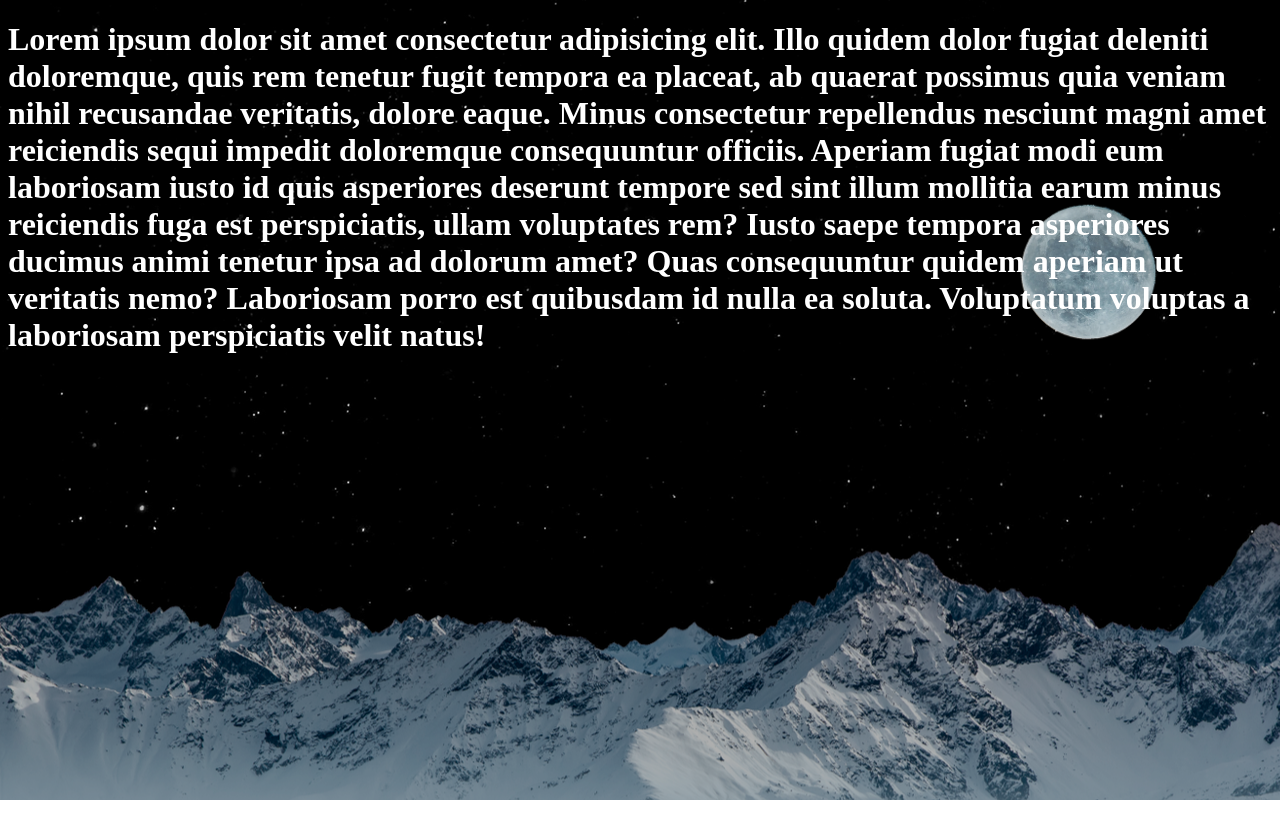
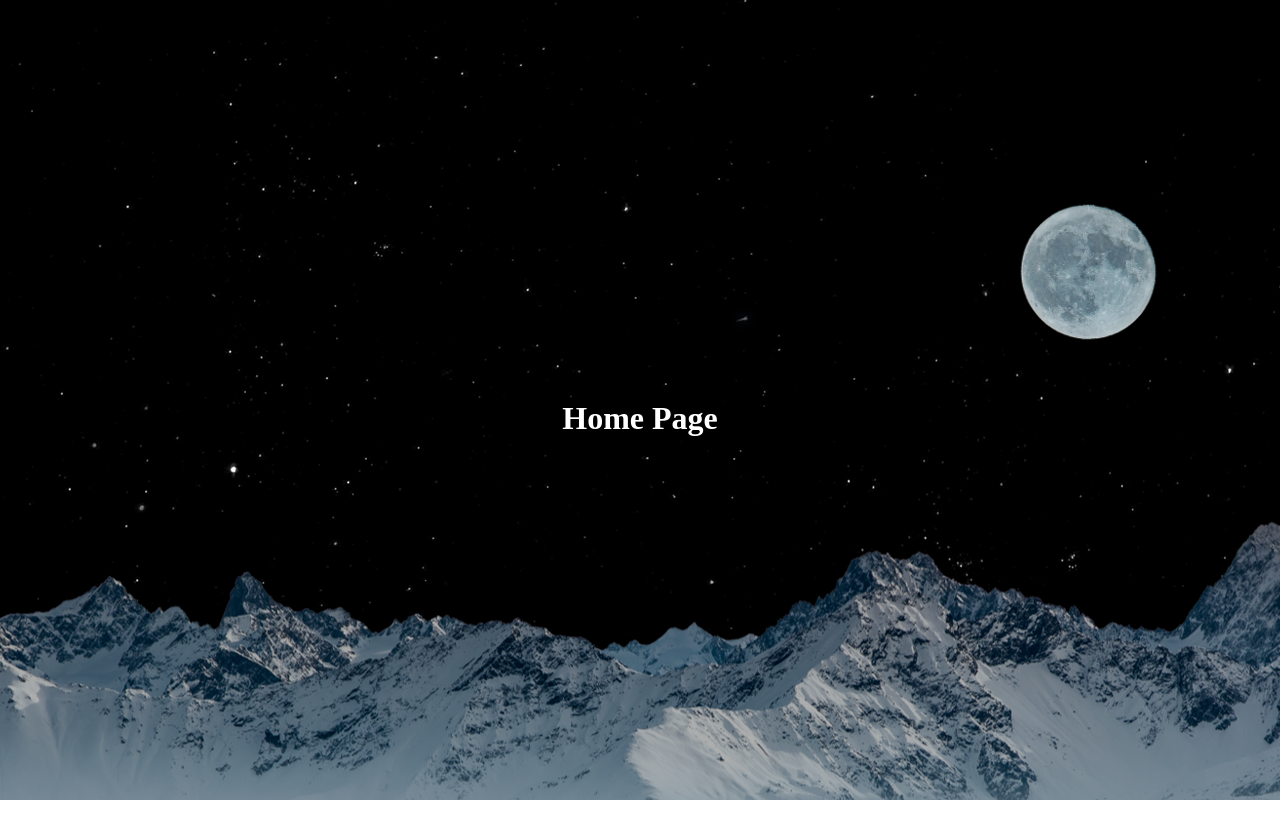
Before and after one commit to 0racularGh0st/portfolio-1.0, a Vue app: page / in a window 1280 px wide. Shown: the top 838 px of the page. After the commit the page ends 800 px from the top, so only its background shows below. Built offline with nearby package versions, Linux system fonts and the light colour scheme.

Commit message:
modify home page

```diff
--- a/src/App.vue
+++ b/src/App.vue
@@ -27,7 +27,5 @@ export default {
 }
 .home-class{
     position: relative;
-    color: white;
-    height: 150vh;
 }
 </style>
--- a/src/views/Home.vue
+++ b/src/views/Home.vue
@@ -1,6 +1,6 @@
 <template>
   <div class="home">
-    <h1>Lorem ipsum dolor sit amet consectetur adipisicing elit. Illo quidem dolor fugiat deleniti doloremque, quis rem tenetur fugit tempora ea placeat, ab quaerat possimus quia veniam nihil recusandae veritatis, dolore eaque. Minus consectetur repellendus nesciunt magni amet reiciendis sequi impedit doloremque consequuntur officiis. Aperiam fugiat modi eum laboriosam iusto id quis asperiores deserunt tempore sed sint illum mollitia earum minus reiciendis fuga est perspiciatis, ullam voluptates rem? Iusto saepe tempora asperiores ducimus animi tenetur ipsa ad dolorum amet? Quas consequuntur quidem aperiam ut veritatis nemo? Laboriosam porro est quibusdam id nulla ea soluta. Voluptatum voluptas a laboriosam perspiciatis velit natus!</h1>
+    <h1>Home Page</h1>
   </div>
 </template>
 
@@ -9,3 +9,10 @@ export default {
 
 }
 </script>
+<style scoped>
+h1{
+  margin-top: 50vh;
+  text-align: center;
+  color: white;
+}
+</style>
```
